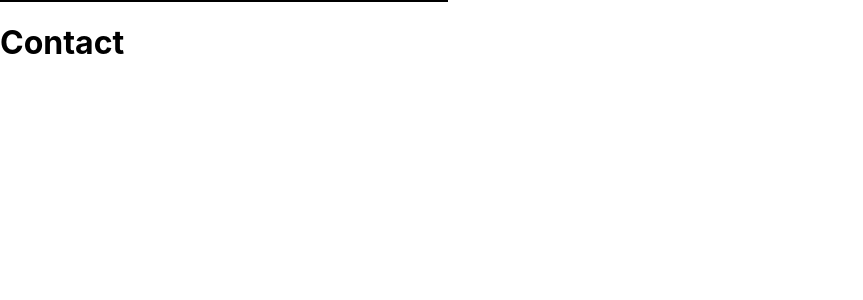
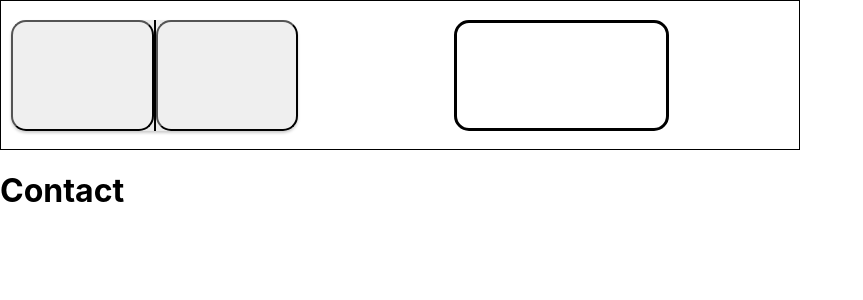
Before and after one commit to harrydnewman/brainrot-react, a React (Create React App) app: page /contact in a window 1280 px wide. Shown: the top 300 px of the page, without its empty margins (0-863 px from the left). Built offline with nearby package versions, Linux system fonts and the light colour scheme.

Commit message:
finna start animation

```diff
--- a/src/components/Navbar.js
+++ b/src/components/Navbar.js
@@ -3,19 +3,40 @@ import { Link } from "react-router-dom";
 import styles from '../styles/Navbar.module.css'
 
 const Navbar = () => {
+
+  function selectScroll(){
+    console.log("scroll selected!")
+  }
+
+  function selectGrid(){
+    console.log("Grid selected");
+  }
   return (
     <div className={styles.navbarDiv}>
       <div className={styles.scrollTypeButtons}>
+        <div className={styles.typeButtonDrawer}>
+        <div className={`${styles.drawerSection} ${styles.rightBorder}`}>
+          <button className={styles.drawerButton} onClick={selectScroll}></button>
+        </div>
+        <div className={`${styles.drawerSection} ${styles.leftBorder}`}>
+        <button className={styles.drawerButton} onClick={selectGrid}></button>
+        </div>
+        </div>
+      </div>
+      {/* <div className={styles.scrollTypeButtons}>
         <div className={styles.typeButton}>
 
         </div>
         <div className={styles.typeButton}>
 
         </div>
+      </div> */}
+      <div className={styles.aboutLinkHolder}>
+        <div className={styles.aboutButtonLink}>
+
+        </div>
       </div>
-      <div className={styles.aboutButtonLink}>
 
-      </div>
     </div>
   );
 }
--- a/src/styles/Navbar.module.css
+++ b/src/styles/Navbar.module.css
@@ -1,6 +1,103 @@
 .navbarDiv {
-    width: 35%;
-    height: 18%;
+    /* width: 40vw; */
+    width: 800px;
+    aspect-ratio: 4 / 0.75;
     /* background-color: brown; */
     border: 1px solid black;
+
+    display: flex;
+    flex-direction: row;
 }
+
+.scrollTypeButtons {
+    width: 40%;
+    height: 100%;
+    display: flex;
+    flex-direction: row;
+    justify-content: flex-start;
+    align-items: center;
+
+}
+
+.leftBorder {
+    border-width: 0 0 0 1px;
+    border-style:  solid ;
+    border-color: black;
+    height: 80%;
+}
+
+.rightBorder {
+    border-width: 0 1px 0 0;
+    border-style:  solid ;
+    border-color: black;
+    height: 80%;
+}
+
+.typeButtonDrawer {
+    height: 75%;
+    width: 90%;
+    background-color: rgb(234, 234, 234);
+    /* border: 3px solid black; */
+    border-radius: 15px;
+    margin: 10px;
+    box-shadow: 0 2px 3px rgba(0, 0, 0, 0.2);
+    display: flex;
+    flex-direction: row;
+}
+
+/* this is more like the actual selection */
+.drawerSection {
+    height:100%;
+    width: 50%;
+    /* border-radius: 15px; */
+}
+
+.drawerSection button {
+    width: 100%;
+    height: 100%;
+    /* background-color: rgba(255, 255, 255, 0); */
+    /* border-width: 0 0 0 0; */
+    border-radius: 15px;
+}
+
+.drawerSection button:hover {
+    cursor: pointer;
+}
+.drawerSectionSelected {
+    background-color: rgb(215, 215, 215);
+    height:100%;
+    width: 53%;
+    border-radius: 15px;
+    border: 2px solid black;
+}
+
+.aboutLinkHolder {
+    width: 45%;
+    height: 100%;
+    display: flex;
+    flex-direction: row;
+    justify-content: flex-end;
+    align-items: center;
+}
+
+.typeButton {
+    border: 3px solid black;
+    border-radius: 15px;
+    /* overflow: hidden; */
+    /* background-color: purple; */
+    width: 41%;
+    height: 75%;
+    /* padding: 10px; */
+     margin: 10px;
+}
+
+.aboutButtonLink {
+    width: 60%;
+    height: 75%;
+    margin: 10px;
+    border: 3px solid black;
+    border-radius: 15px;
+    /* display: flex;
+    align-items: flex-end; */
+
+}
```
